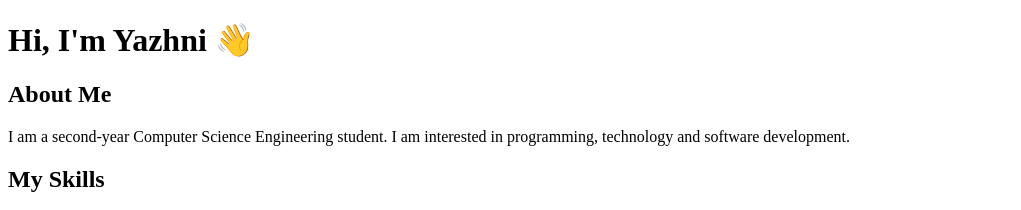
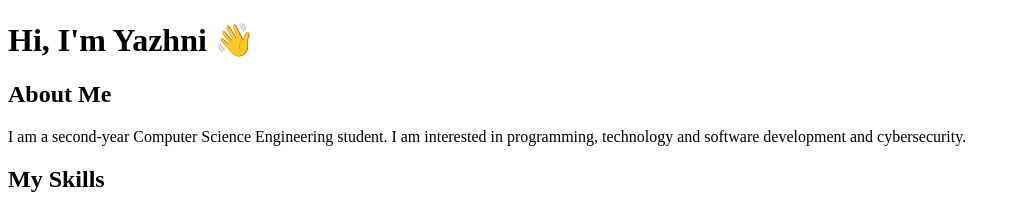
Before and after one commit to eryazhini2007-glitch/my-portfolio, a plain HTML site: page index.html in a window 1280 px wide. Shown: the top 210 px of the page, without its empty margins (0-1021 px from the left). Drawn offline with Linux system fonts and the light colour scheme.

Commit message:
Updated portfolio

```diff
--- a/index.html
+++ b/index.html
@@ -11,7 +11,7 @@
     <h2>About Me</h2>
     <p>
         I am a second-year Computer Science Engineering student.
-        I am interested in programming, technology and software development.
+        I am interested in programming, technology and software development and cybersecurity.
     </p>
 
     <h2>My Skills</h2>
```
